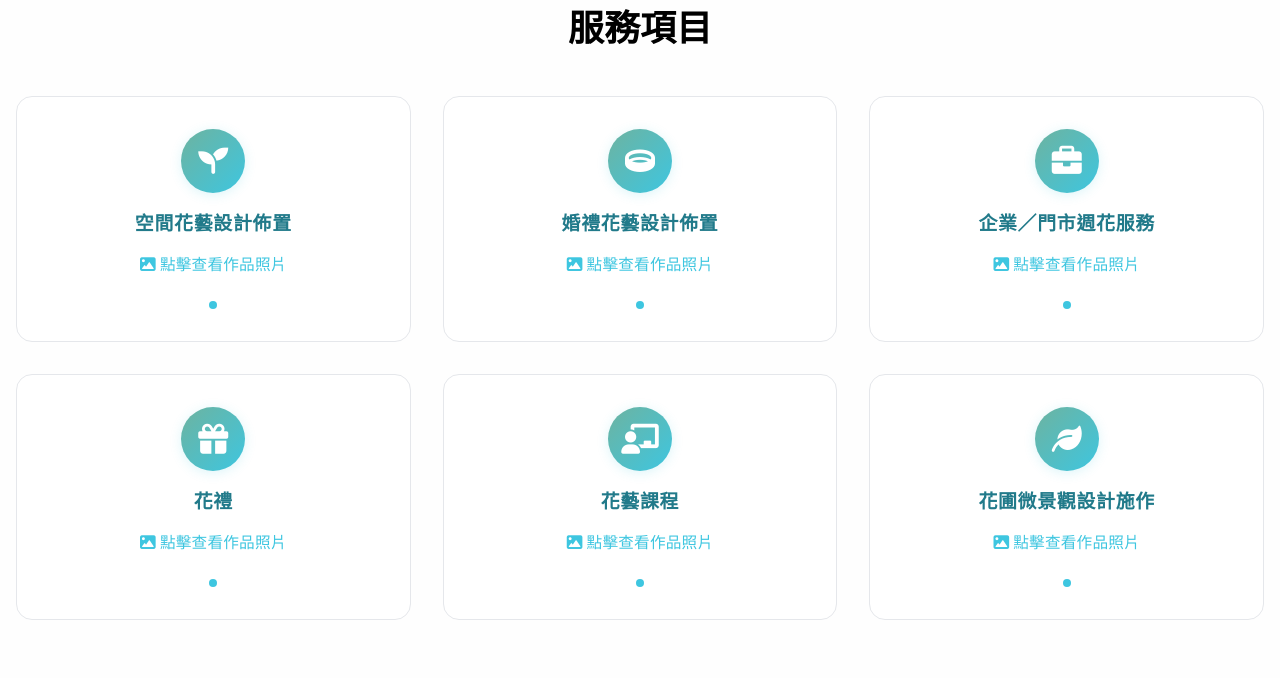
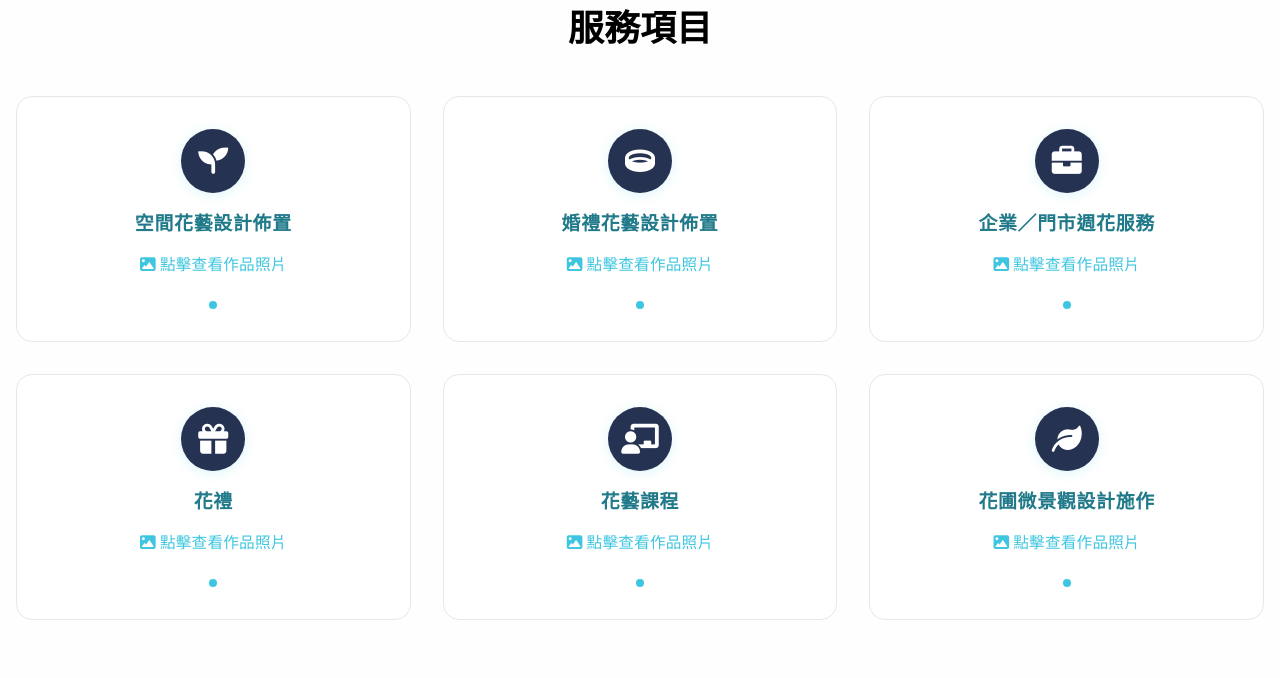
Before and after one commit to Jerrypppppp/jiefei-flower, a website with bundled scripts: page index.html in a window 1280 px wide. Shown: the part 1120-1798 px from the top of the page. Built offline with nearby package versions, Linux system fonts and the light colour scheme; no server answers.

Commit message:
主題色修改

```diff
--- a/index.html
+++ b/index.html
@@ -34,7 +34,7 @@
             transform: translateY(-10px) scale(1.04);
         }
         .service-card .icon-bg {
-            background: linear-gradient(135deg, #6db3a0 0%, #3ec6e0 100%);
+            background: #253251;
             border-radius: 9999px;
             width: 64px;
             height: 64px;
```
